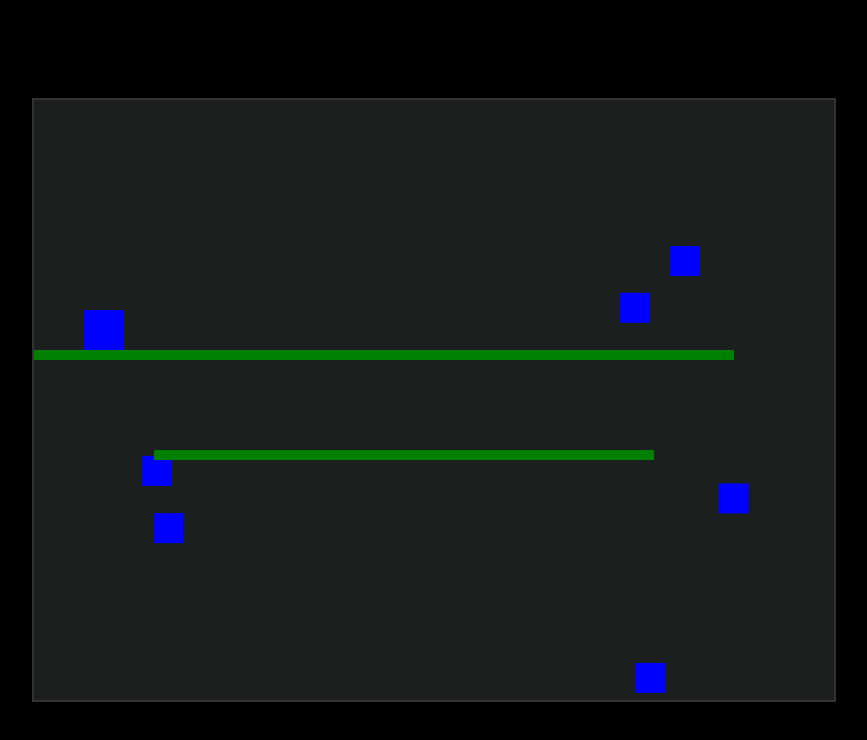
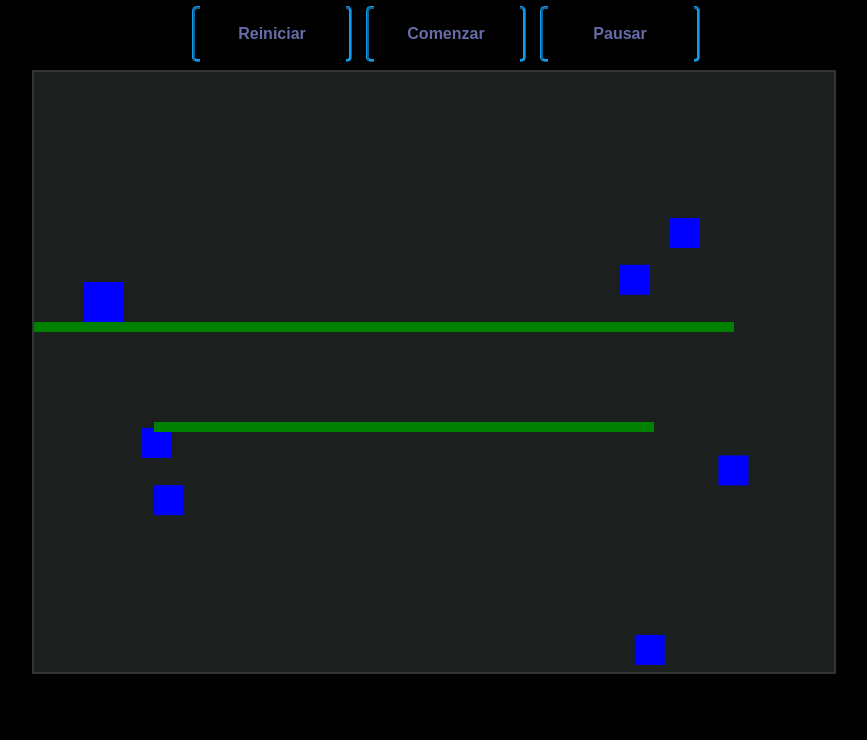
Before and after one commit to KevinJappert/Juego-Plataforma, a website built with Vite: page index.html in a window 1280 px wide. Shown: the whole page, without its empty margins (206-1073 px from the left). Built offline with nearby package versions, Linux system fonts and the light colour scheme.

Commit message:
Nuevos botones,agregando victoria al game

```diff
--- a/index.html
+++ b/index.html
@@ -9,7 +9,23 @@
 </head>
 
 <body>
+
+  <div class="button-container">
     <canvas id="mi-canvas">Tu navegador no acepta canvas</canvas>
+
+    <button class="reset-button">
+      Reiniciar
+    </button>
+    <button class="reset-button">
+      Comenzar
+    </button>
+    <button class="reset-button">
+      Pausar
+    </button>
+
+  </div>
+
+
   <script type="module" src="/src/main.ts"></script>
 </body>
 
--- a/src/clases/Plataforma.clase.ts
+++ b/src/clases/Plataforma.clase.ts
@@ -1,18 +1,16 @@
 
-export class Plataforma{
+export class Plataforma {
     private x: number;
     private y: number;
     private ancho: number;
     private altoY: number;
-    private movimientoDerecha: boolean;
 
-    constructor(x: number, y: number, ancho:number, altoY:number ){
+    constructor(x: number, y: number, ancho: number, altoY: number) {
         //Esta parte mas adelante la podemos poner como herencia
         this.x = x;
         this.y = y;
         this.ancho = ancho;
         this.altoY = altoY;
-        this.movimientoDerecha = true;
 
     }
 
@@ -32,17 +30,17 @@ export class Plataforma{
         return this.altoY;
     }
 
-    dibujar(ctx : CanvasRenderingContext2D | null){
+    dibujar(ctx: CanvasRenderingContext2D | null) {
         if (ctx) {
             ctx.fillStyle = 'green';
-            ctx.fillRect(this.x,this.y,this.ancho,this.altoY);
+            ctx.fillRect(this.x, this.y, this.ancho, this.altoY);
         }
     }
 }
 
 const arrayPlataformas = [
-    new Plataforma(0,250,700,10),
-    new Plataforma(120,350,500,10)
+    new Plataforma(0, 250, 700, 10),
+    new Plataforma(120, 350, 500, 10)
 ];
 
 export {
--- a/src/clases/Player.clase.ts
+++ b/src/clases/Player.clase.ts
@@ -9,7 +9,7 @@ export class Player {
     private yVelocity: number; // Velocidad vertical para la gravedad
     private isJumping: boolean; // Bandera para controlar si está saltando
 
-    constructor(x: number, y: number, anchoX:number, altoY:number , speed: number) {
+    constructor(x: number, y: number, anchoX: number, altoY: number, speed: number) {
         this.x = x;
         this.y = y;
         this.anchoX = anchoX;
@@ -17,6 +17,18 @@ export class Player {
         this.speed = speed;
         this.yVelocity = 0;
         this.isJumping = false;
+    }
+
+    getY(): number {
+        return this.y;
+    }
+
+    getAlto(): number {
+        return this.altoY;
+    }
+
+    getX(): number {
+        return this.x
     }
 
     reiniciarPosicion() {
@@ -43,12 +55,11 @@ export class Player {
         if (!this.isJumping) {
             this.yVelocity = -10; // Aplicar un impulso hacia arriba
             this.isJumping = true
-            // this.isJumping = true;
         }
     }
 
     applyGravity() {
-        this.yVelocity += 0.4; // Incrementar la velocidad vertical debido a la gravedad
+        this.yVelocity += 0.3; // Incrementar la velocidad vertical debido a la gravedad
 
         // Actualizar la posición vertical
         this.y += this.yVelocity;
@@ -56,8 +67,6 @@ export class Player {
         // Restringir el jugador para que no caiga por debajo del suelo
         if (this.y + this.altoY > 600) {
             this.yVelocity = 0;
-            this.isJumping = false
-            // this.isJumping = false;
             this.y = 600 - this.altoY; // Asegurarse de que el jugador no caiga por debajo del suelo
         }
 
@@ -81,14 +90,14 @@ export class Player {
     }
 
 
-    dibujar(ctx : CanvasRenderingContext2D | null){
+    dibujar(ctx: CanvasRenderingContext2D | null) {
         if (ctx) {
             ctx.fillStyle = 'blue';
-            ctx.fillRect(this.x,this.y,this.anchoX,this.altoY);
+            ctx.fillRect(this.x, this.y, this.anchoX, this.altoY);
         }
     }
 
-    detenerjugador(){
+    detenerjugador() {
         this.speed = 0;
     }
 
@@ -99,3 +108,10 @@ export class Player {
     }
 
 }
+//VELOCIDAD EXPLICADA DEL MOVIMIENTO
+// El algoritmo detrás de esto es bastante simple:
+// en cada actualización del bucle de juego,
+// el valor de la posición horizontal del personaje (la propiedad x)
+// se modifica sumándole o restándole el valor de velocidad
+// multiplicado por el tiempo transcurrido desde la última actualización.
+// Esto se conoce como "movimiento basado en velocidad" y se basa en la fórmula:
--- a/src/main.ts
+++ b/src/main.ts
@@ -1,6 +1,6 @@
 import './style.css';
 import { Player } from './clases/Player.clase';
-import {  arrayPlataformas } from './clases/Plataforma.clase';
+import { arrayPlataformas } from './clases/Plataforma.clase';
 import { Enemigo } from './clases/Enemigo.clase';
 import { colisionEntreObjetos, reiniciarJuego } from './Utilidades/funciones.utilidades';
 import { MoverJugador } from './Utilidades/direccionTeclas';
@@ -42,7 +42,7 @@ for (let i = 0; i < 6; i++) {
     const direccionJugador = new MoverJugador(player); // Crea una instancia de InputHandler
 
     function gameLoop() {
-        if ( canvas) {
+        if (canvas) {
             if (ctx) {
                 ctx.clearRect(0, 0, canvas.width, canvas.height);
             }
@@ -75,6 +75,27 @@ for (let i = 0; i < 6; i++) {
                 // plataforma.actualizar();
             });
 
+
+            //Cuando Ganas el Juego
+            let hasWon = false; // Inicialmente el jugador no ha ganado
+
+            if (player.getY() + player.getAlto() >= canvas.height && player.getX() <= 0) {
+                hasWon = true;
+            }
+
+            if (hasWon) {
+                if (ctx) {
+                    ctx.clearRect(0, 0, canvas.width, canvas.height);
+                    ctx.font = '30px Arial';
+                    ctx.fillStyle = 'green';
+                    ctx.textAlign = 'center';
+                    ctx.fillText('¡Ganaste! Ahora supera el próximo nivel', canvas.width / 2, canvas.height / 2);
+                }
+            } else {
+                player.update(); // Actualiza la posición del jugador
+                player.dibujar(ctx); // Dibuja al jugador
+            }
+
             direccionJugador.update()
         }
 
--- a/src/style.css
+++ b/src/style.css
@@ -11,4 +11,61 @@ body, html {
 canvas {
   background-color: rgb(27, 32, 31);
   border: 2px solid #333;
+  position: relative;
+  display: flex;
+  justify-content: center;
+  align-items: flex-end;
+  margin: 0;
 }
+
+
+button {
+  margin-left: 10px;
+  width: 10em;
+  position: relative;
+  top: -668px;
+  left: 150px;
+  height: 3.5em;
+  border: 3px ridge #149CEA;
+  outline: none;
+  background-color: transparent;
+  color: rgb(103, 108, 168);
+  transition: 1s;
+  border-radius: 0.3em;
+  font-size: 16px;
+  font-weight: bold;
+
+
+}
+
+button::after {
+  content: "";
+  position: absolute;
+  top: -10px;
+  left: 3%;
+  width: 95%;
+  height: 40%;
+  background-color: black;
+  transition: 0.5s;
+  transform-origin: center;
+}
+
+button::before {
+  content: "";
+  transform-origin: center;
+  position: absolute;
+  top: 80%;
+  left: 3%;
+  width: 95%;
+  height: 40%;
+  background-color: black;
+  transition: 0.5s;
+}
+
+button:hover::before, button:hover::after {
+  transform: scale(0)
+}
+
+button:hover {
+  box-shadow: inset 0px 0px 25px #1479EA;
+}
```
Lines whose indentation alone changed are shown as unchanged.
